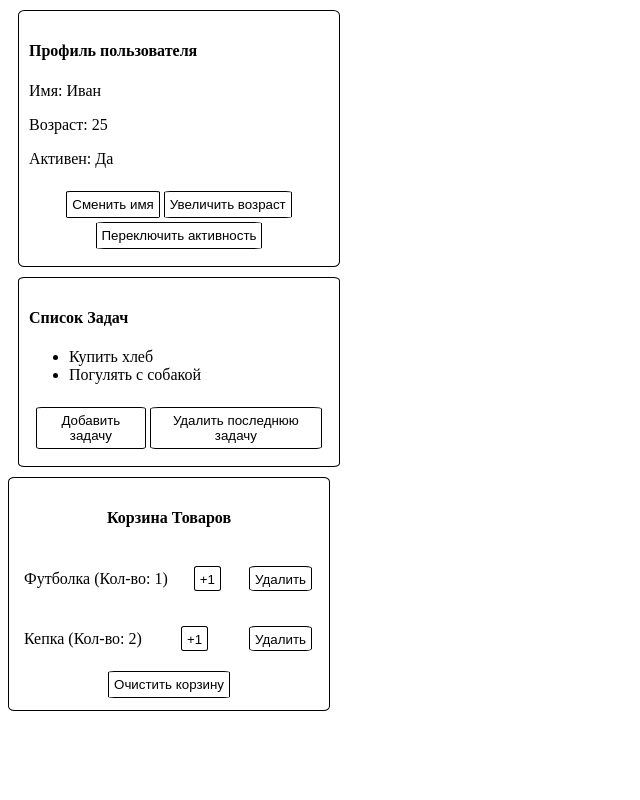
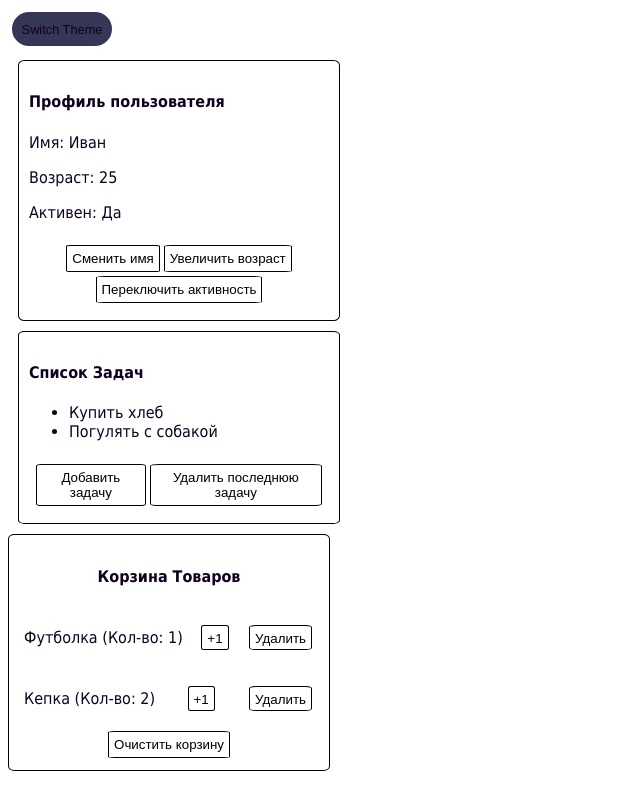
Before and after one commit to marcvechen/React-Redux-RTK, a React (Vite) app: page / in a window 1280 px wide. Shown: the whole page, without its empty margins (0-640 px from the left). Built offline with nearby package versions, Linux system fonts and the light colour scheme.

Commit message:
ночной режим через библиотеку

```diff
--- a/package.json
+++ b/package.json
@@ -11,7 +11,8 @@
   },
   "dependencies": {
     "react": "^19.2.7",
-    "react-dom": "^19.2.7"
+    "react-dom": "^19.2.7",
+    "styled-components": "^6.5.0"
   },
   "devDependencies": {
     "@eslint/js": "^10.0.1",
--- a/src/App.jsx
+++ b/src/App.jsx
@@ -1,7 +1,12 @@
 import Profile from "./UserProfile.jsx";
 import TasksList from "./TasksList.jsx";
 import Checkout from "./Checkout.jsx";
-import { useCallback, useState } from "react";
+import Toggle from "./Toggler.jsx";
+import { ThemeProvider } from "styled-components";
+import { useDarkMode } from "./useDarkMode.jsx";
+import { GlobalStyles } from "./globalStyles.js";
+import { lightTheme, darkTheme } from "./Themes.js";
+import { useCallback, useState, useEffect } from "react";
 const loremWords = [
   { id: 1, value: "Lorem" },
   { id: 2, value: "ipsum" },
@@ -15,11 +20,18 @@ const loremWords = [
   { id: 10, value: "do" },
 ];
 function App() {
+  const [videos, setVideos] = useState([]);
+
+  const [theme, themeToggler] = useDarkMode();
+
+  const themeMode = theme === "light" ? lightTheme : darkTheme;
+
   const [user, setUser] = useState({
     name: "Иван",
     age: 25,
     isActive: true,
   });
+
   const [tasks, setTasks] = useState([
     { id: 1, value: "Купить хлеб" },
     { id: 2, value: "Погулять с собакой" },
@@ -82,8 +94,26 @@ function App() {
     [],
   );
   const handleClearCheckout = useCallback(() => setCart(() => []), []);
+
   return (
     <div>
+      <ThemeProvider theme={themeMode}>
+        <>
+          <GlobalStyles />
+
+          <div className="App">
+            <Toggle toggleTheme={themeToggler} />
+
+            {videos.map((list, index) => (
+              <section key={index}>
+                <h2 className="section-title">{list.section}</h2>
+                <CardList list={list} />
+                <hr />
+              </section>
+            ))}
+          </div>
+        </>
+      </ThemeProvider>
       <Profile
         user={user}
         changeName={handleChange}
--- /dev/null
+++ b/src/Themes.js
@@ -0,0 +1,13 @@
+export const lightTheme = {
+  body: "rgb(255, 255, 255)",
+  text: "rgb(16, 0, 32)",
+  toggleBorder: "rgb(255, 255, 255)",
+  background: "rgb(54, 54, 87)",
+};
+
+export const darkTheme = {
+  body: "rgb(54, 53, 55)",
+  text: "rgb(250, 250, 250)",
+  toggleBorder: "rgb(106, 127, 149)",
+  background: "rgb(153, 153, 153)",
+};
--- /dev/null
+++ b/src/Toggler.jsx
@@ -0,0 +1,19 @@
+import React from "react";
+
+import styled from "styled-components";
+
+const Button = styled.button`
+  background: ${({ theme }) => theme.background};
+  border: 2px solid ${({ theme }) => theme.toggleBorder};
+  color: ${({ theme }) => theme.text};
+  border-radius: 30px;
+  cursor: pointer;
+  font-size: 0.8rem;
+  padding: 0.6rem;
+`;
+
+const Toggle = ({ theme, toggleTheme }) => {
+  return <Button onClick={toggleTheme}>Switch Theme</Button>;
+};
+
+export default Toggle;
--- /dev/null
+++ b/src/globalStyles.js
@@ -0,0 +1,10 @@
+import { createGlobalStyle } from "styled-components";
+
+export const GlobalStyles = createGlobalStyle`
+  body {
+    background: ${({ theme }) => theme.body};
+    color: ${({ theme }) => theme.text};
+    font-family: Tahoma, Helvetica, Arial, Roboto, sans-serif;
+    transition: all 0.5s linear;
+  }
+`;
--- /dev/null
+++ b/src/useDarkMode.jsx
@@ -0,0 +1,24 @@
+import { useEffect, useState } from "react";
+
+export const useDarkMode = () => {
+  const [theme, setTheme] = useState("light");
+
+  const setMode = (mode) => {
+    window.localStorage.setItem("theme", mode);
+    setTheme(mode);
+  };
+
+  const themeToggler = () => {
+    theme === "light" ? setMode("dark") : setMode("light");
+  };
+
+  useEffect(() => {
+    const localTheme = window.localStorage.getItem("theme");
+
+    if (localTheme) {
+      setTheme(localTheme);
+    }
+  }, []);
+
+  return [theme, themeToggler];
+};
```
Also changed, not shown: 1 other file (tests, documents, lock files or other folders).
